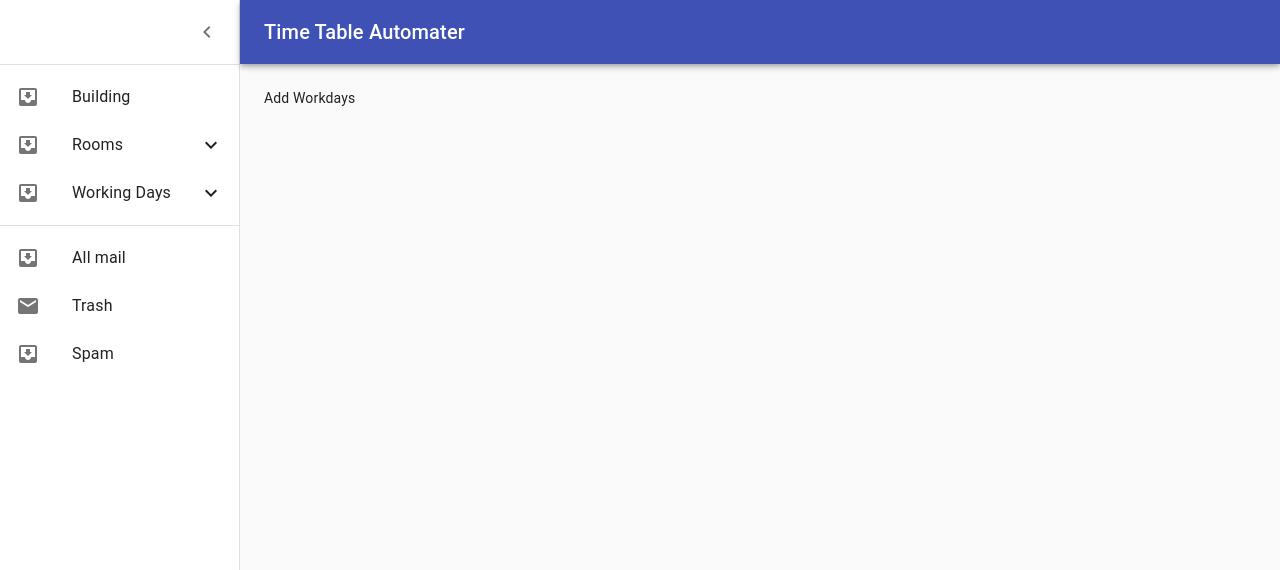
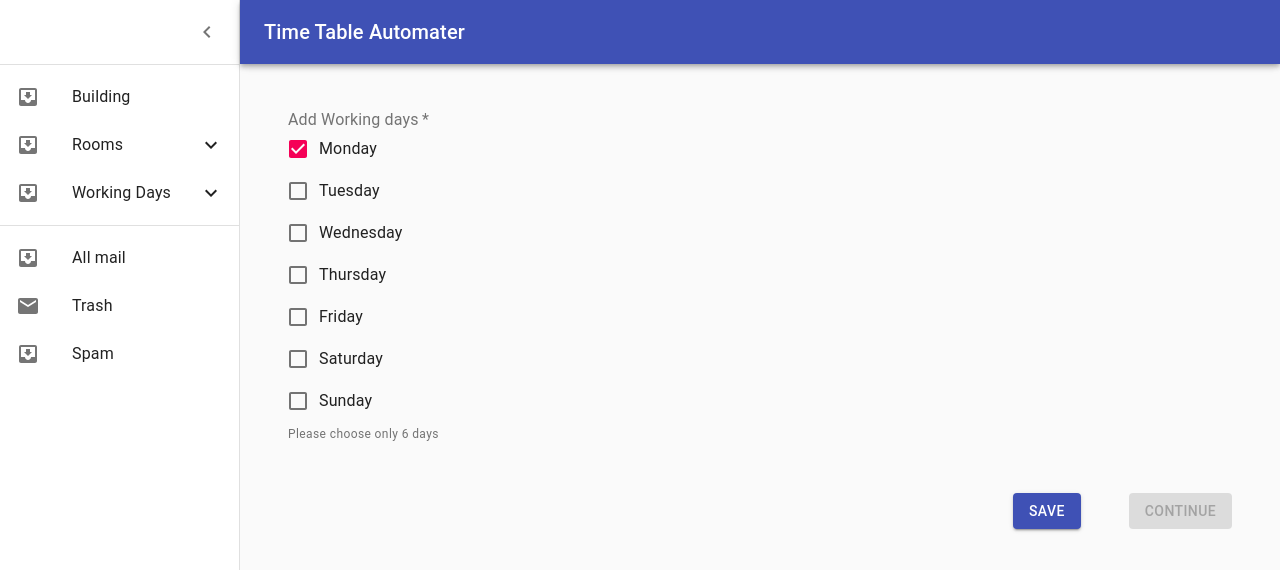
Before and after one commit to tmKamal/automated-timetable-generator, a React app: page /add-workdays in a window 1280 px wide. Shown: the top 570 px of the page. Built offline with nearby package versions, Linux system fonts and the light colour scheme; the HTML template or start-up script is replaced by a standard one.

Commit message:
Form items

```diff
--- a/src/workdays/pages/AddWorkDays.js
+++ b/src/workdays/pages/AddWorkDays.js
@@ -1,5 +1,163 @@
 import React from 'react';
+import { makeStyles } from '@material-ui/core/styles';
+import FormLabel from '@material-ui/core/FormLabel';
+import FormControl from '@material-ui/core/FormControl';
+import FormGroup from '@material-ui/core/FormGroup';
+import FormControlLabel from '@material-ui/core/FormControlLabel';
+import FormHelperText from '@material-ui/core/FormHelperText';
+import Checkbox from '@material-ui/core/Checkbox';
+import Button from '@material-ui/core/Button';
+
+const useStyles = makeStyles((theme) => ({
+    root: {
+        display: 'flex'
+    },
+    formControl: {
+        margin: theme.spacing(3)
+    },
+    alignRight: {
+        textAlign: 'right'
+    }
+}));
+
 const AddWorkDays = () => {
-    return <div>Add Workdays</div>;
+    const [saved, setSaved] = React.useState(true);
+    const classes = useStyles();
+    const [state, setState] = React.useState({
+        Monday: true,
+        Tuesday: false,
+        Wednesday: false,
+        Thursday: false,
+        Friday: false,
+        Saturday: false,
+        Sunday: false
+    });
+
+    const handleChange = (event) => {
+        setState({ ...state, [event.target.name]: event.target.checked });
+    };
+
+    const {
+        Monday,
+        Tuesday,
+        Wednesday,
+        Thursday,
+        Friday,
+        Saturday,
+        Sunday
+    } = state;
+
+    const error =
+        [Monday, Tuesday, Wednesday, Thursday, Friday, Saturday, Sunday].filter(
+            (v) => v
+        ).length > 6;
+    return (
+        <React.Fragment>
+            <div className={classes.root}>
+                <FormControl
+                    required
+                    error={error}
+                    component='fieldset'
+                    className={classes.formControl}
+                >
+                    <FormLabel component='legend'>Add Working days</FormLabel>
+
+                    <FormGroup>
+                        <FormControlLabel
+                            control={
+                                <Checkbox
+                                    checked={Monday}
+                                    onChange={handleChange}
+                                    name='Monday'
+                                />
+                            }
+                            label='Monday'
+                        />
+                        <FormControlLabel
+                            control={
+                                <Checkbox
+                                    checked={Tuesday}
+                                    onChange={handleChange}
+                                    name='Tuesday'
+                                />
+                            }
+                            label='Tuesday'
+                        />
+                        <FormControlLabel
+                            control={
+                                <Checkbox
+                                    checked={Wednesday}
+                                    onChange={handleChange}
+                                    name='Wednesday'
+                                />
+                            }
+                            label='Wednesday'
+                        />
+                        <FormControlLabel
+                            control={
+                                <Checkbox
+                                    checked={Thursday}
+                                    onChange={handleChange}
+                                    name='Thursday'
+                                />
+                            }
+                            label='Thursday'
+                        />
+                        <FormControlLabel
+                            control={
+                                <Checkbox
+                                    checked={Friday}
+                                    onChange={handleChange}
+                                    name='Friday'
+                                />
+                            }
+                            label='Friday'
+                        />
+                        <FormControlLabel
+                            control={
+                                <Checkbox
+                                    checked={Saturday}
+                                    onChange={handleChange}
+                                    name='Saturday'
+                                />
+                            }
+                            label='Saturday'
+                        />
+                        <FormControlLabel
+                            control={
+                                <Checkbox
+                                    checked={Sunday}
+                                    onChange={handleChange}
+                                    name='Sunday'
+                                />
+                            }
+                            label='Sunday'
+                        />
+                    </FormGroup>
+
+                    <FormHelperText>Please choose only 6 days</FormHelperText>
+                </FormControl>
+            </div>
+            <div className={classes.alignRight}>
+                <Button
+                    variant='contained'
+                    color='primary'
+                    className={classes.formControl}
+                    onClick={() => setSaved(!saved)}
+                >
+                    Save
+                </Button>
+
+                <Button
+                    variant='contained'
+                    color='primary'
+                    className={classes.formControl}
+                    disabled={saved}
+                >
+                    Continue
+                </Button>
+            </div>
+        </React.Fragment>
+    );
 };
 export default AddWorkDays;
```
